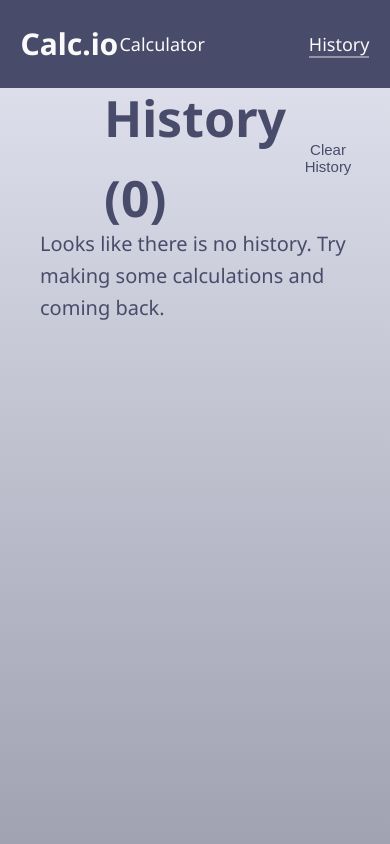
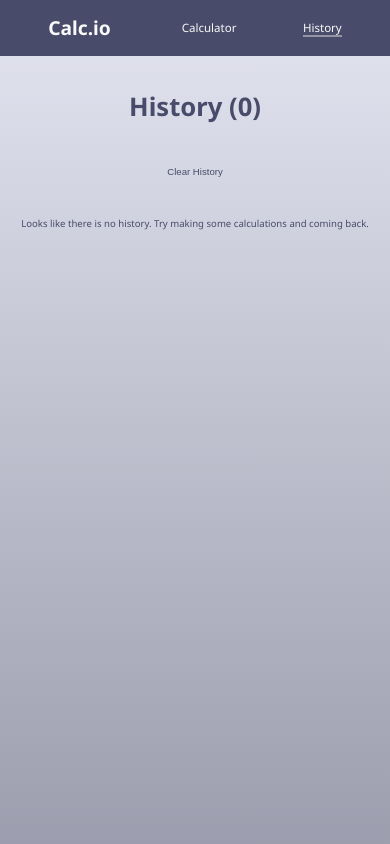
Before and after one commit to Electrolytful/Calc.io, a React (Vite) app: page /history in a window 390 px wide. Shown: the top 844 px of the page. Built offline with nearby package versions, Linux system fonts and the light colour scheme.

Commit message:
added some media queries for responsiveness

```diff
--- a/src/components/Layout/Layout.module.scss
+++ b/src/components/Layout/Layout.module.scss
@@ -31,8 +31,12 @@
 }
 
 .main {
-    height: 100vh;
+    min-height: 100vh;
     padding: 2rem;
+
+    @media only screen and (width <= 550px) {
+        padding: 1rem;
+    }
 }
 
 .footer {
--- a/src/main.scss
+++ b/src/main.scss
@@ -10,6 +10,20 @@
 
 html {
     font-size: 62.5%;
+
+    @media only screen and (width <= 900px) {
+        font-size: 55%;
+    }
+
+    @media only screen and (width <= 550px) {
+        font-size: 50%;
+    }
+    @media only screen and (width <= 450px) {
+        font-size: 45%;
+    }
+    @media only screen and (width <= 390px) {
+        font-size: 40%;
+    }
 }
 
 body {
--- a/src/pages/CalculatorPage/CalculatorPage.module.scss
+++ b/src/pages/CalculatorPage/CalculatorPage.module.scss
@@ -1,7 +1,4 @@
 .calculatorPage {
-    width: 100%;
-    height: 100%;
-
     display: flex;
     justify-content: center;
     align-items: center;
--- a/src/pages/HistoryPage/HistoryPage.module.scss
+++ b/src/pages/HistoryPage/HistoryPage.module.scss
@@ -7,6 +7,12 @@
     grid-template-columns: repeat(3, 1fr);
     grid-template-rows: 10rem min-content;
 
+    @media only screen and (width <= 600px) {
+        grid-template-columns: 1fr;
+        grid-template-rows: repeat(2, 10rem) min-content;
+        margin-top: 2rem;
+    }
+
     h2 {
         grid-column: 2 / 3;
         justify-self: center;
@@ -14,6 +20,14 @@
 
         font-size: 5rem;
         color: $color-primary;
+
+        @media only screen and (width <= 750px) {
+            font-size: 4rem;
+        }
+
+        @media only screen and (width <= 600px) {
+            grid-column: 1;
+        }
     }
 
     &__clear {
@@ -31,6 +45,10 @@
         &:hover {
             border: 1px solid $color-primary;
         }
+
+        @media only screen and (width <= 600px) {
+            grid-row: 2 / span 1;
+        }
     }
 
     &__empty {
@@ -40,15 +58,30 @@
         font-size: 2rem;
         padding: 2rem;
         color: $color-primary;
+        text-align: center;
+
+        @media only screen and (width <= 750px) {
+            font-size: 1.5rem;
+        }
     }
 
     &__list {
         grid-column: 2 / span 1;
         grid-row: 2 / -1;
-        margin-top: 5rem;
+
+        margin: 5rem 0;
 
         display: flex;
         flex-direction: column;
         gap: 3rem;
+
+        @media only screen and (width <= 1200px) {
+            grid-column: 1 / -1;
+        }
+
+        @media only screen and (width <= 600px) {
+            grid-column: 1;
+            grid-row: 3;
+        }
     }
 }
```
